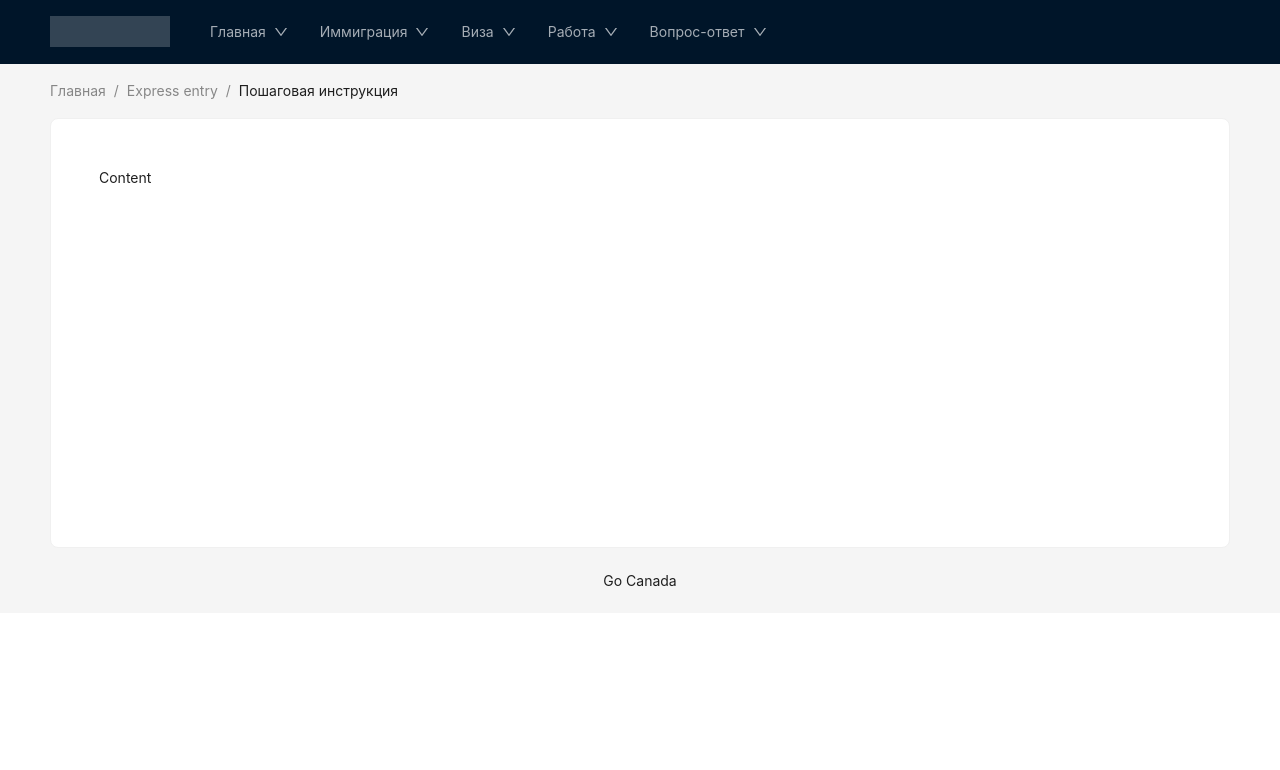
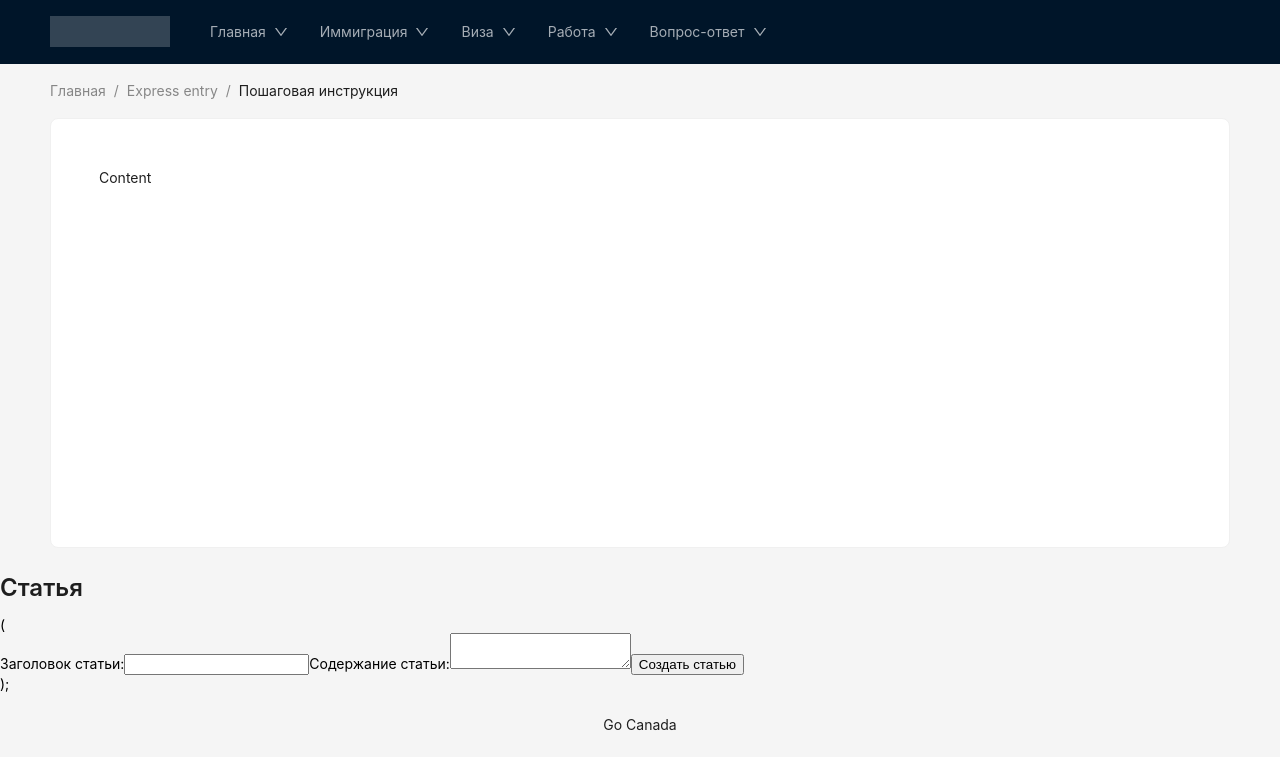
Before and after one commit to MrBlackTongue/go-canada-front, a React (Create React App) app: page /add-article in a window 1280 px wide. Shown: the top 770 px of the page. Built offline with nearby package versions, Linux system fonts and the light colour scheme; the HTML template or start-up script is replaced by a standard one.

Commit message:
dirty commit

```diff
--- a/src/App.tsx
+++ b/src/App.tsx
@@ -19,6 +19,8 @@ import {
   DownOutlined,
 } from '@ant-design/icons';
 import type { MenuProps } from 'antd';
+import AddArticle from "./layout/modules/addArticle/addArticle";
+import Home from "../src/layout/modules/home/home";
 
 const { Header, Content, Footer } = Layout;
 
@@ -31,6 +33,7 @@ const App: React.FC = () => {
     {
       key: '1',
       icon: <TeamOutlined/>,
+      // icon: <Link to='/add-article'><TeamOutlined/></Link>,
       label: 'Главная',
     },
     {
@@ -157,6 +160,10 @@ const App: React.FC = () => {
           <div style={{ padding: 24, minHeight: 380, background: colorBgContainer }}>Content</div>
         </Card>
       </Content>
+      <Routes>
+        <Route path='/' element={<Home/>}/>
+        <Route path='/add-article' element={<AddArticle/>}/>
+      </Routes>
       <Footer style={{ textAlign: 'center' }}>Go Canada</Footer>
     </Layout>
   );
--- /dev/null
+++ b/src/layout/modules/addArticle/addArticle.tsx
@@ -0,0 +1,63 @@
+import React, {useState, useEffect} from 'react';
+import {
+  Typography,
+  Space,
+  Button,
+  Form,
+} from 'antd';
+import {
+  SyncOutlined,
+  PlusOutlined,
+} from '@ant-design/icons';
+import '../../../App.css'
+
+const {Title} = Typography;
+
+interface Article {
+  title: string;
+  content: string;
+}
+
+interface Props {
+  onSubmit: (article: Article) => void;
+}
+
+const AddArticle: React.FC = () => {
+  const [title, setTitle] = useState('');
+  const [content, setContent] = useState('');
+
+  const handleSubmit = (event: React.FormEvent<HTMLFormElement>) => {
+    event.preventDefault();
+    // onSubmit({title, content});
+    setTitle('');
+    setContent('');
+  };
+
+  return (
+    <div style={{display: 'grid'}}>
+      <div className='centerTitle'>
+        <Title level={3}>Статья</Title>
+      </div>
+      (
+      <form onSubmit={handleSubmit}>
+        <label htmlFor="title">Заголовок статьи:</label>
+        <input
+          type="text"
+          id="title"
+          value={title}
+          onChange={(event) => setTitle(event.target.value)}
+        />
+        <label htmlFor="content">Содержание статьи:</label>
+        <textarea
+          id="content"
+          value={content}
+          onChange={(event) => setContent(event.target.value)}
+        />
+        <button type="submit">Создать статью</button>
+      </form>
+      );
+    </div>
+  );
+};
+
+export default AddArticle;
--- a/src/layout/modules/home/home.tsx
+++ b/src/layout/modules/home/home.tsx
@@ -7,7 +7,7 @@ const { Title } = Typography;
 
 
 const Home = () => (
-  <Title>Привет</Title>
+  <Title>Привет, Валечик!</Title>
 );
 
 export default Home;
```
